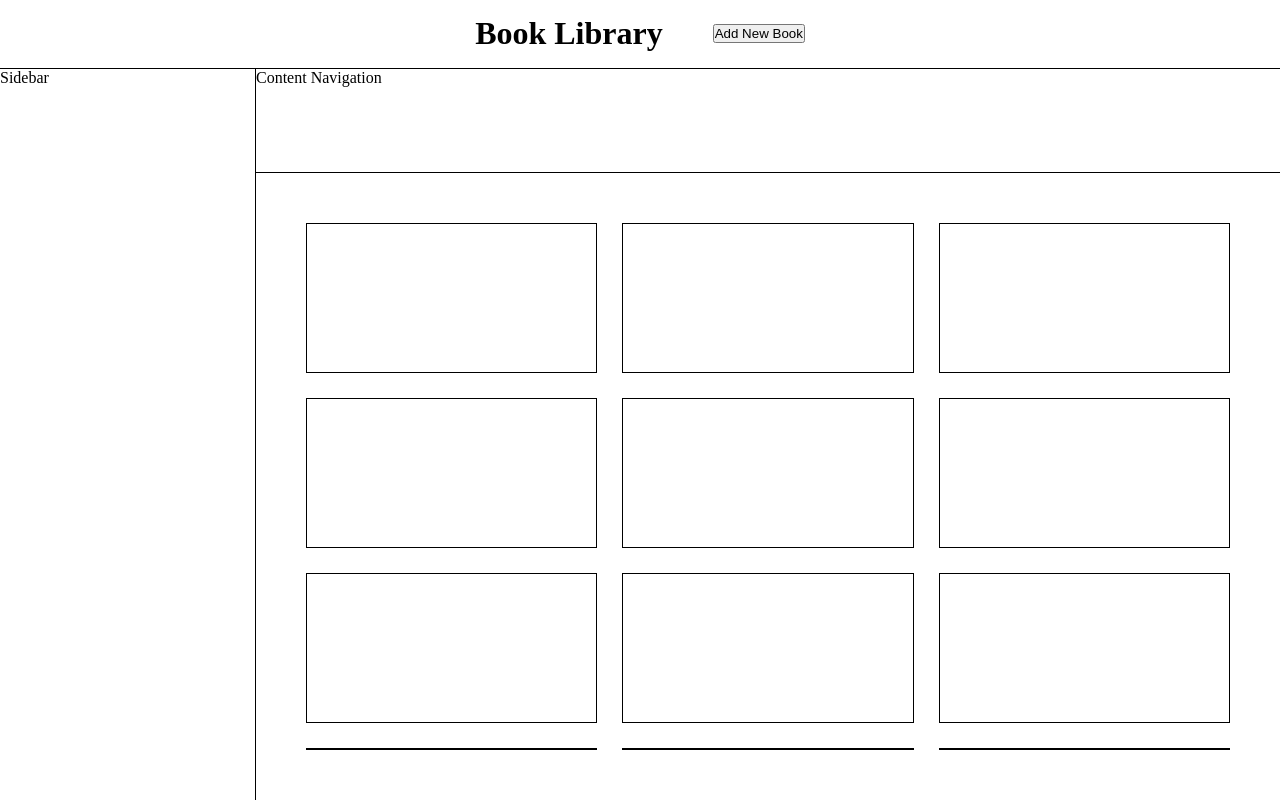
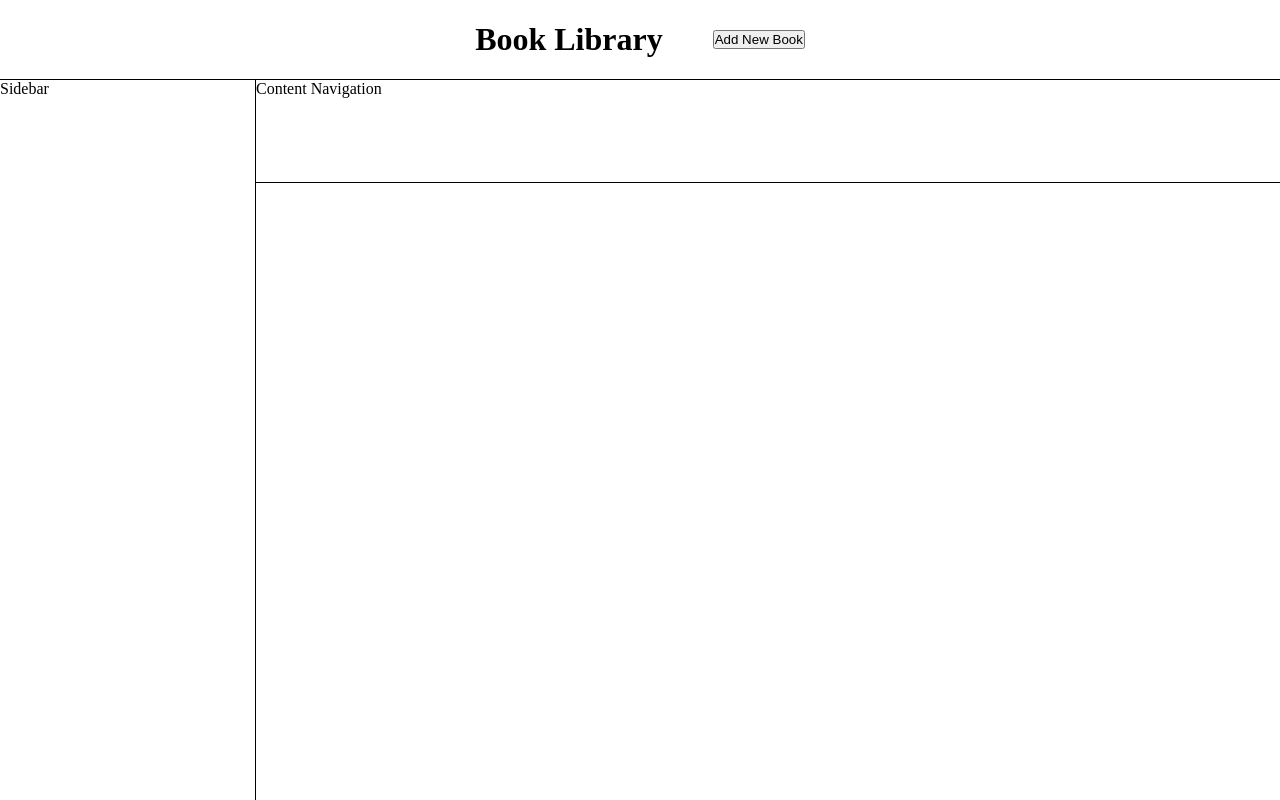
Before and after one commit to alexander-laudino/book-library, a plain HTML site: page index.html in a window 1280 px wide. Drawn offline with Linux system fonts and the light colour scheme.

Commit message:
Remove unneeded empty divs used for testing grid

```diff
--- a/index.html
+++ b/index.html
@@ -18,20 +18,7 @@
       <div class="sidebar">Sidebar</div>
       <div class="content">
         <div class="content-nav">Content Navigation</div>
-        <div class="page">
-          <div class="book"></div>
-          <div class="book"></div>
-          <div class="book"></div>
-          <div class="book"></div>
-          <div class="book"></div>
-          <div class="book"></div>
-          <div class="book"></div>
-          <div class="book"></div>
-          <div class="book"></div>
-          <div class="book"></div>
-          <div class="book"></div>
-          <div class="book"></div>
-        </div>
+        <div class="page"></div>
       </div>
     </div>
   </div>
```
